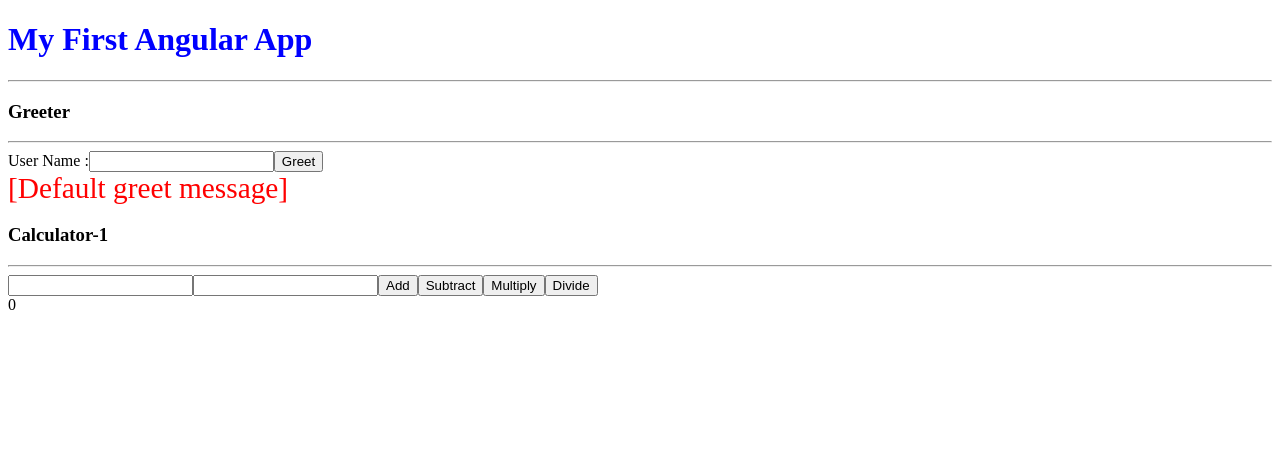
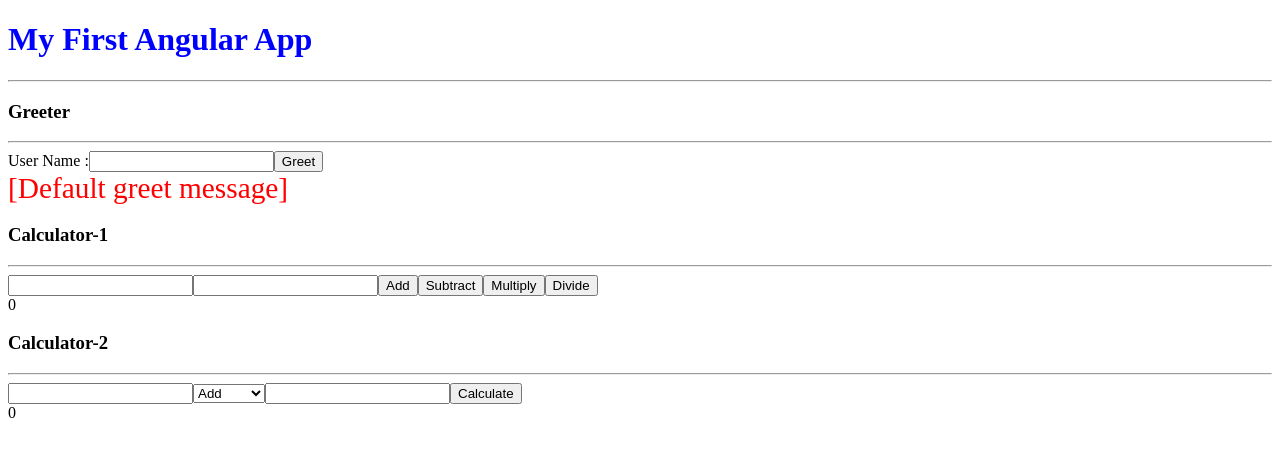
Before and after one commit to tkmagesh/Zenmonics-Angular-Mar-2018, an Angular app in the folder first-app/: page / in a window 1280 px wide. Shown: the top 456 px of the page. Built offline with nearby package versions, Linux system fonts and the light colour scheme.

Commit message:
calculator-2 - solution - v1

```diff
--- a/first-app/src/app/app.component.html
+++ b/first-app/src/app/app.component.html
@@ -2,3 +2,4 @@
 <hr>
 <app-greeter></app-greeter>
 <app-calculator-1></app-calculator-1>
+<app-calculator-2></app-calculator-2>
--- a/first-app/src/app/app.module.ts
+++ b/first-app/src/app/app.module.ts
@@ -5,6 +5,7 @@ import { NgModule } from '@angular/core';
 import { AppComponent } from './app.component';
 import { GreeterComponent } from './greeter/greeter.component';
 import { CalculatorOneComponent } from './calculator/calculatorOne.component';
+import { CalculatorTwoComponent } from './calculator/calculatorTwo.component';
 
 
 @NgModule({
@@ -12,6 +13,7 @@ import { CalculatorOneComponent } from './calculator/calculatorOne.component';
     AppComponent
     , GreeterComponent
     , CalculatorOneComponent
+    , CalculatorTwoComponent
   ],
   imports: [
     BrowserModule
--- /dev/null
+++ b/first-app/src/app/calculator/calculatorTwo.component.html
@@ -0,0 +1,12 @@
+<h3>Calculator-2</h3>
+<hr>
+<input type="number" (change)="model.n1 = $event.target.valueAsNumber">
+<select (change)="operator = $event.target.value">
+	<option value="add">Add</option>
+	<option value="subtract">Subtract</option>
+	<option value="multiply">Multiply</option>
+	<option value="divide">Divide</option>
+</select>
+<input type="number" (change)="model.n2 = $event.target.valueAsNumber">
+<input type="button" value="Calculate" (click)="onCalculateClick()">
+<div>{{model.result}}</div>
--- /dev/null
+++ b/first-app/src/app/calculator/calculatorTwo.component.ts
@@ -0,0 +1,30 @@
+import { Component } from '@angular/core';
+import { CalculatorModel  } from './CalculatorModel';
+
+@Component({
+	selector : 'app-calculator-2',
+	templateUrl : 'calculatorTwo.component.html'
+})
+export class CalculatorTwoComponent{
+
+	model : CalculatorModel = new CalculatorModel();
+
+	operator : string = 'add';
+
+	onCalculateClick(){
+		switch (this.operator) {
+			case "add":
+				this.model.add();
+				break;
+			case "subtract":
+				this.model.subtract();
+				break;
+			case "multiply":
+				this.model.multiply();
+				break;
+			case "divide":
+				this.model.divide();
+				break;
+		}
+	}
+}
```
